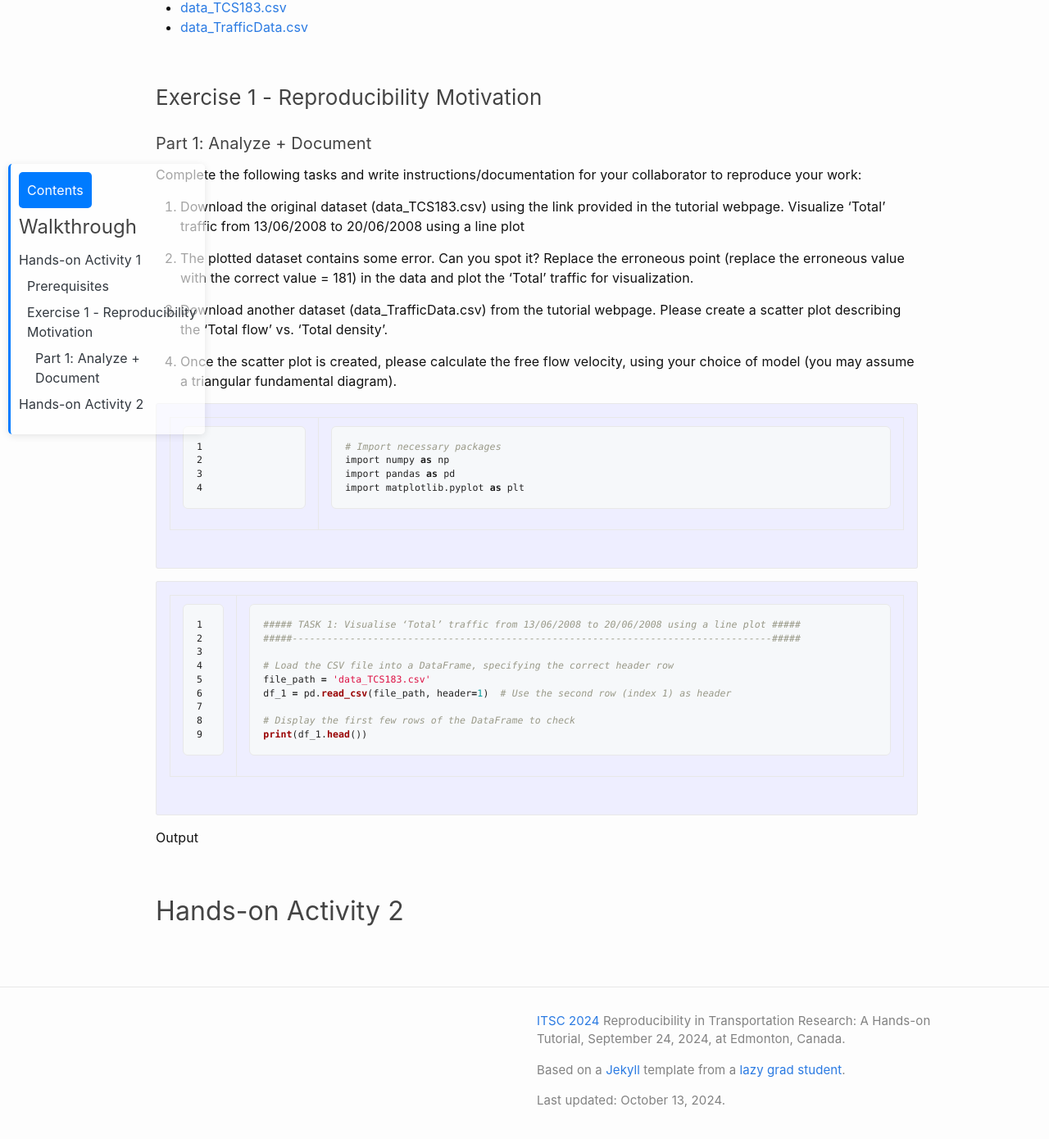
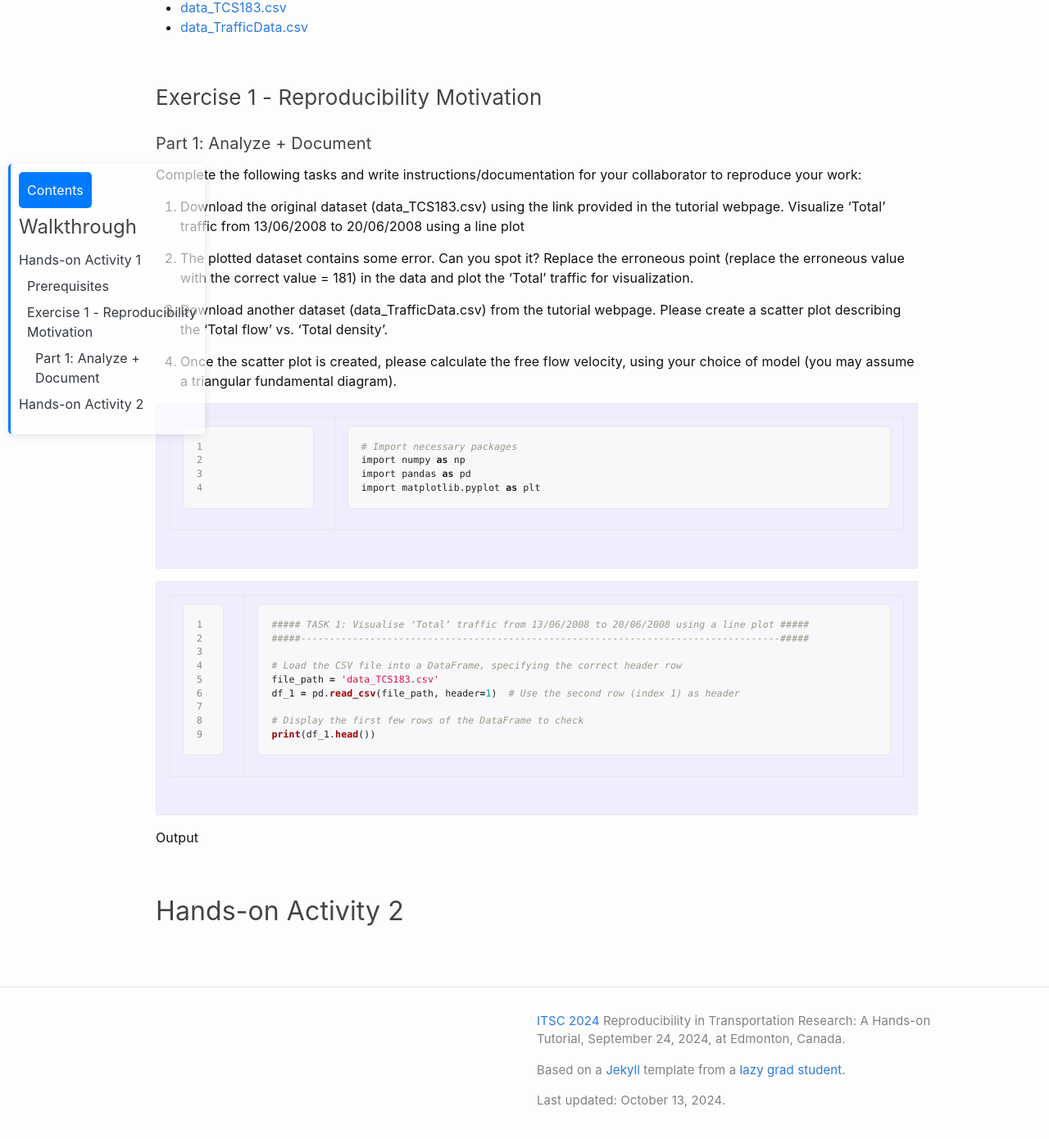
Before and after one commit to RRinTransportation/itsc24-rr-tutorial, a Jekyll site: the page built from step-by-step.md, in a window 1280 px wide and 1400 px high, scrolled down 445 px. Shown: the top 1390 px of the window at 82% size. Built offline with Jekyll 4.4.1, drawn with Linux system fonts in a browser that asks for light colours.

Commit message:
Update the post.css

```diff
--- a/_layouts/post.html
+++ b/_layouts/post.html
@@ -7,11 +7,9 @@ layout: default
     <meta charset="UTF-8">
     <meta name="viewport" content="width=device-width, initial-scale=1.0">
     <title>{{ page.title | escape }}</title>
-
     <!-- Link to your custom post.css file -->
     <link rel="stylesheet" href="{{ "/assets/css/post.css" | relative_url }}">
     <link rel="stylesheet" href="{{ "/assets/css/code.css" | relative_url }}">
-
 </head>
 <body>
 <article class="post h-entry" itemscope itemtype="http://schema.org/BlogPosting">
--- a/assets/css/post.css
+++ b/assets/css/post.css
@@ -93,3 +93,22 @@
 .toc-toggle:hover {
     background-color: #0056b3;
 }
+
+
+code, pre {
+    font-family: 'Courier New', Courier, monospace;
+    background-color: #f5f5f5;
+    padding: 10px;
+    border-radius: 5px;
+    overflow-x: auto;
+}
+
+pre {
+    line-height: 1.5;
+}
+
+/* Optional: Style line numbers if using them */
+pre .lineno {
+    color: #888;
+    margin-right: 10px;
+}
```
